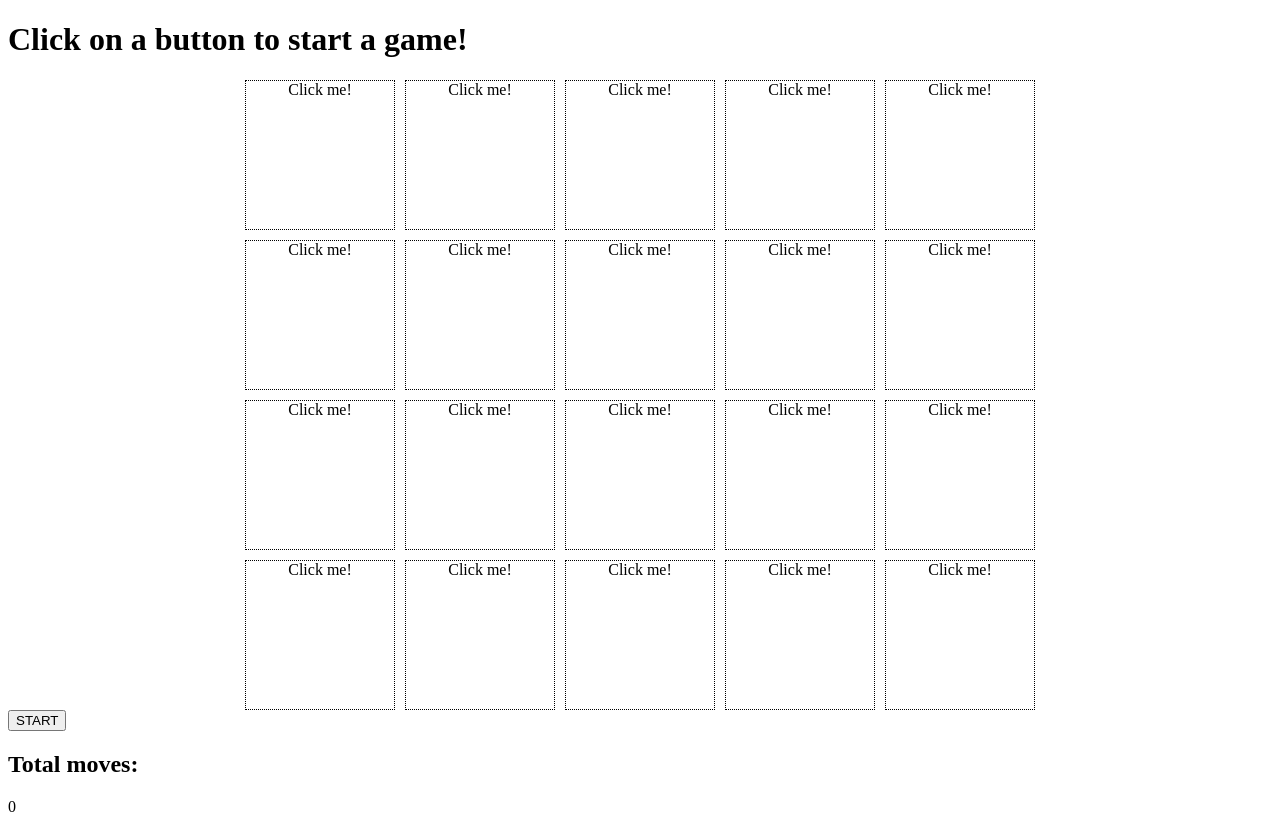
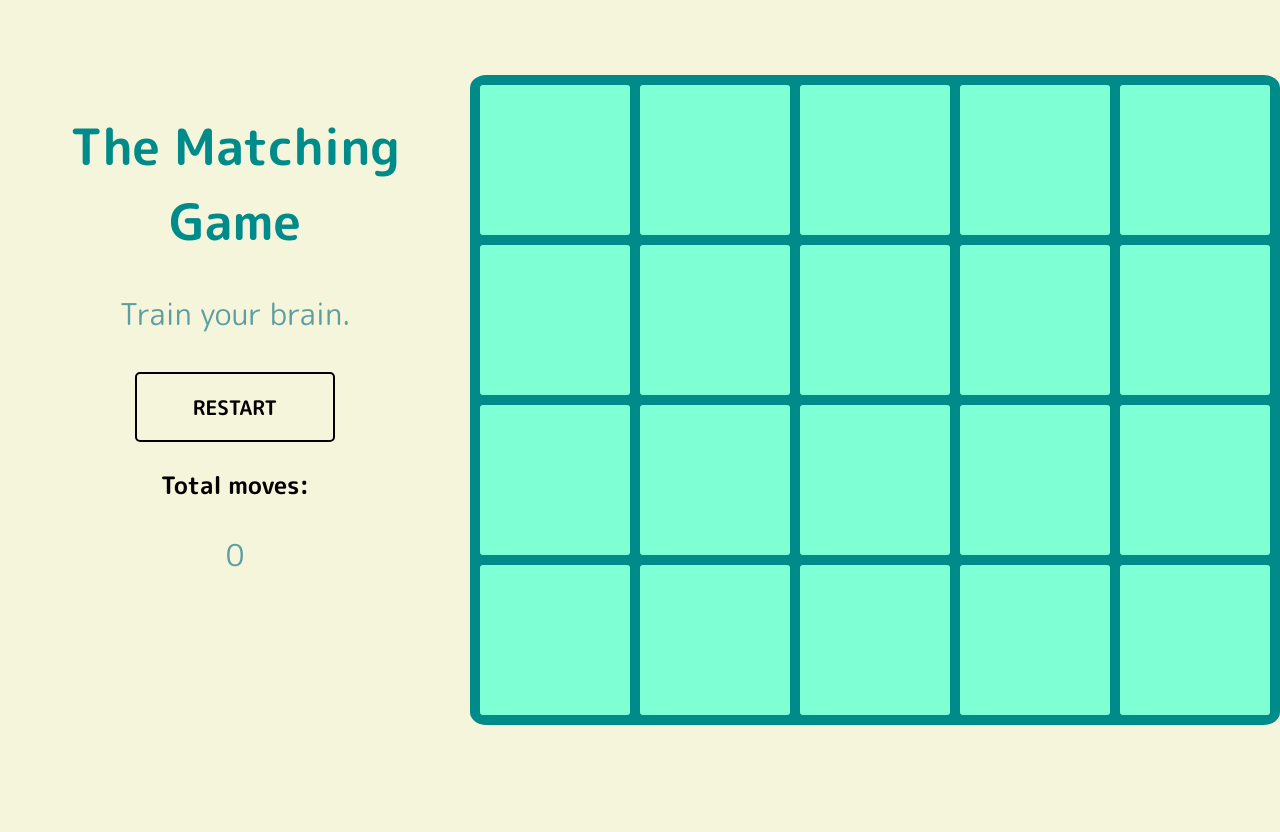
Before and after one commit to oniewiera/Memory, a plain HTML site: page index.html in a window 1280 px wide. Both pictures are taken after a click on the button "START". After the commit the page ends 800 px from the top, so only its background shows below. Drawn offline with Linux system fonts and the light colour scheme.

Commit message:
Memory game including images

```diff
--- a/index.html
+++ b/index.html
@@ -5,20 +5,22 @@
     <meta name="viewport" content="width=device-width, initial-scale=1.0">
     <meta http-equiv="X-UA-Compatible" content="ie=edge">
     <link rel = "stylesheet" href="style.css"/>
+    <link href="https://fonts.googleapis.com/css?family=M+PLUS+Rounded+1c:400,700&amp;subset=latin-ext" rel="stylesheet">
 
     <title>The memory game</title>
 </head>
 <body>
+    <div id = "wrapper">
+    <div id="menu">
+        <h1> The Matching Game</h1>
+        <p id ="par">Click on a button to start a game.</p>
+        <button id="start" onclick="createTiles()">START</button>
+        <h2>Total moves:</h2>
+        <p id="score">0</p>
+    </div>
     <div id = "container">
-        <h1 id="hello"> Click on a button to start a game!</h1>
-        <div id = "game">
-
-        </div>
-        <div id="menu">
-            <button id ="start" onclick="createTiles()">START</button>
-            <h2>Total moves:</h2>
-            <p id="score">0</p>
-        </div>
+        <div id = "game"/>
+    </div>
     </div>
     <script src="index.js"></script>
 </body>
--- a/index.js
+++ b/index.js
@@ -1,21 +1,63 @@
-const numbers = [1, 2, 3, 4, 5, 6, 7, 8, 9, 10];
+const cards = [
+  {
+    id: 1,
+    src: "img/one.png"
+  },
+  {
+    id: 2,
+    src: "img/two.png"
+  },
+     {
+        id: 3,
+        src: "img/three.png",
+    },
+       {
+        id: 4,
+        src: "img/four.png"
+    },
+       {
+        id: 5,
+        src: "img/five.png"
+    },
+       {
+        id: 6,
+        src: "img/six.png"
+    },
+       {
+        id: 7,
+        src: "img/seven.png"
+    },
+       {
+        id: 8,
+        src: "img/eight.png"
+    },
+       {
+        id: 9,
+        src: "img/nine.png"
+    },
+    {
+        id: 10,
+        src: "img/ten.png"
+    }
+];
+
 let clickingAllowed = true;
 let matchingList = [];
 let movesCounter = 0;
 const game = document.getElementById("game");
+
 createTiles=()=>{
+    showGrid();
     removeAllCards();
-    let duplicatedNumbers = duplicateCards(numbers);
+    let duplicatedNumbers = duplicateCards(cards);
     let shuffled = shuffleTable(duplicatedNumbers);
     for (let i = 0; i<shuffled.length;i++){
     var card = document.createElement("div");
     card.className= "cont";
-    card.appendChild(
-    document.createTextNode("Click me!")
-    );
     card.dataset.id = i;
     card.dataset.clicked = "false";
-    card.dataset.key = shuffled[i];
+    card.dataset.bg = shuffled[i].src;
+    card.dataset.key = shuffled[i].id;
     card.addEventListener("click", cardClicked.bind(this, card));
     game.appendChild(card);
     }
@@ -28,11 +70,15 @@ shuffleTable = duplicatedNumbers=>{
 return duplicatedNumbers.sort(() => Math.random() - 0.5);
 }
 
+showGrid=()=>{
+     game.style.visibility = "visible";
+}
+
 cardClicked = card=>{
-console.log(card.dataset.key);
+if (matchingList.length == 0)
+    hideOthersContent();
 card.dataset.clicked = "true";
-hideOthersContent();
-card.innerHTML=card.dataset.key;
+card.style.backgroundImage=`url(${card.dataset.bg})`;
 if(matchingList.length < 2 && matchingList[0]!=card){
     matchingList.push(card);
 }
@@ -40,7 +86,6 @@ if(matchingList.length == 2){
     document.getElementById("score").innerHTML = ++movesCounter;
     if(matchingList[0].dataset.key == matchingList[1].dataset.key)
         {
-        console.log("Matches!");
         matchingList[0].style.visibility = "hidden";
         matchingList[1].style.visibility = "hidden";
     }
@@ -48,8 +93,10 @@ if(matchingList.length == 2){
     matchingList = [];
 }
 };
+removeAllCards=()=>{
 
-removeAllCards=()=>{
+    document.getElementById("par").innerHTML = "Train your brain.";
+    document.getElementById("start").innerText = "RESTART";
      matchingList = [];
      movesCounter = 0;
     document.getElementById("score").innerHTML ="0";
@@ -62,7 +109,7 @@ removeAllCards=()=>{
 hideOthersContent = ()=>{
 for (var i of game.children) {
   if (i.dataset.clicked === "true"){
-    i.innerHTML = "Click Me!";
+    i.style.background = "aquamarine";
 }
 }
 
--- a/style.css
+++ b/style.css
@@ -1,14 +1,63 @@
+*{
+    text-align: center;
+    font-family: 'M PLUS Rounded 1c', sans-serif;
+}
+
+body{
+width: 100vw;
+height:100vh;
+margin: auto;
+background-color: beige;
+}
+h1{
+    font-size: 50px;
+    color: darkcyan;
+}
+p{
+    font-size: 30px;
+    color: cadetblue;
+}
+
+#wrapper{
+display: grid;
+grid-template-columns: 1fr 1fr;
+justify-content:center;
+align-content: center;
+height: 100%;
+width: 100%;
+}
+#start{
+    border-radius: 5px;
+    width: 200px;
+    height: 70px;
+    background-color:transparent;
+    outline: none;
+    font-size: 20px;
+    font-weight: 700;
+    cursor: pointer;
+    margin: 5px;
+    border: 2px solid black;
+}
+#start:hover{
+    background-color: darkcyan;
+}
+
 #game{
-    display: grid;
+    display: inline-grid;
     grid-template-columns: repeat(5, 150px);
     grid-template-rows: repeat(4, 150px);
+    background-color:darkcyan;
     grid-gap: 10px;
+    border-radius: 2%;
+    border: 10px solid darkcyan;
+    visibility:hidden;
     justify-content: center;
-    align-items: stretch;
+    align-content: center;
 }
 
 .cont{
 text-align: center;
 text-justify: center;
-border: dotted 1px;
+background-color:aquamarine;
+border-radius: 2%;
 }
```
Also changed, not shown: img/eight.png (added), img/five.png (added), img/four.png (added), img/nine.png (added), img/one.png (added), img/reset_arrow.png (added), img/seven.png (added), img/six.png (added), img/ten.png (added), img/three.png (added), img/two.png (added).
